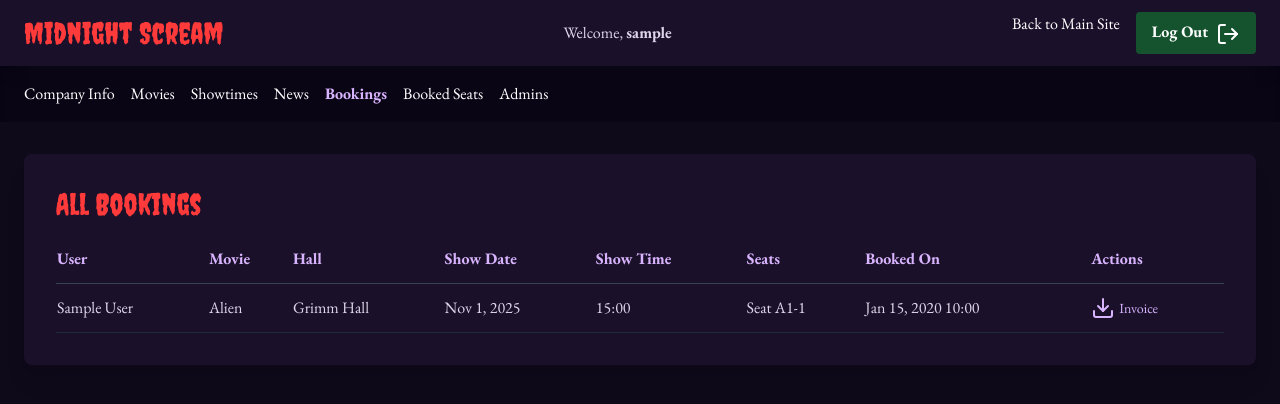
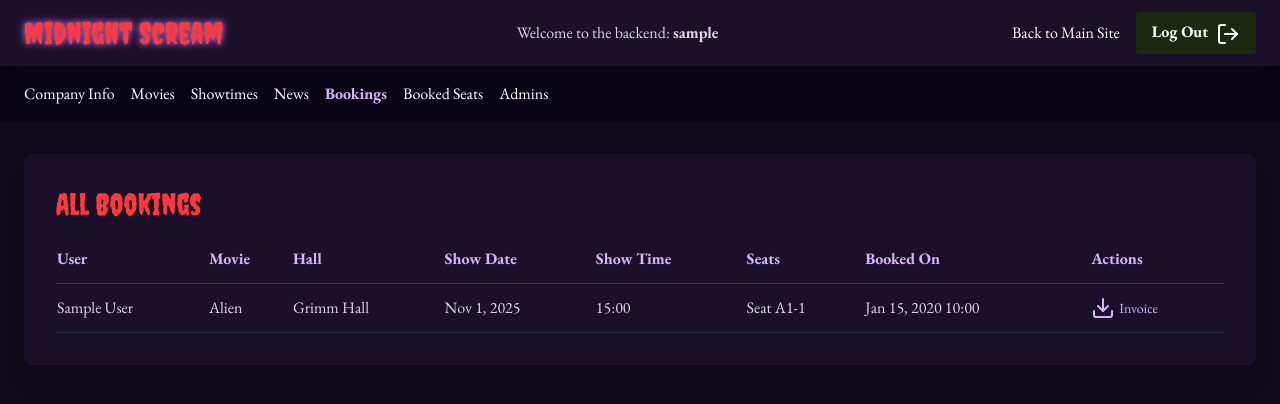
Before and after one commit to TheYori/DWP-Cinema, a PHP site: page /admin/bookings.php in a window 1280 px wide. Shown: the top 404 px of the page. Run offline with PHP 8.4, Linux system fonts and the light colour scheme; the visitor is signed in with stand-in values (Sample User, id 1); data comes from the database, SQL or seed files in the repository; tables that the repository leaves empty hold one stand-in row (values such as "Sample post"); some libraries are stand-ins or nearby versions.

Commit message:
Small design issues fixed
The header design was slightly different for the 2 newest admin pages

```diff
--- a/admin/admin.php
+++ b/admin/admin.php
@@ -3,7 +3,7 @@ spl_autoload_register(function ($class)
 {include"../classes/".$class.".php";});
 //check of the admin is logged in:
 $session = new AdminSessionHandler();
-$session->confirm_logged_in()
+$session->confirm_logged_in();
 ?>
 
 <!DOCTYPE html>
--- a/admin/bookings.php
+++ b/admin/bookings.php
@@ -1,8 +1,6 @@
 <?php
-spl_autoload_register(function ($class) {
-    include "../classes/" . $class . ".php";
-});
-
+spl_autoload_register(function ($class)
+{include"../classes/".$class.".php";});
 //check of the admin is logged in:
 $session = new AdminSessionHandler();
 $session->confirm_logged_in();
@@ -11,15 +9,17 @@ $session->confirm_logged_in();
 $bookingsDisplay = new BookingCRUD();
 $bookings = $bookingsDisplay->getAllBookings();
 ?>
+
 <!DOCTYPE html>
 <html lang="en">
 <head>
     <meta charset="UTF-8">
     <meta name="viewport" content="width=device-width, initial-scale=1.0">
-    <title>Midnight Scream Spectacle - Admin Bookings</title>
+    <title>Midnight Scream Spectacle - Admin Management</title>
     <link rel="icon" type="image/x-icon" href="/static/favicon.ico">
     <script src="https://cdn.tailwindcss.com"></script>
     <script src="https://cdn.jsdelivr.net/npm/feather-icons/dist/feather.min.js"></script>
+    <script src="https://unpkg.com/feather-icons"></script>
     <style>
         @import url('https://fonts.googleapis.com/css2?family=Creepster&family=EB+Garamond:wght@400;700&display=swap');
         body {
@@ -27,31 +27,54 @@ $bookings = $bookingsDisplay->getAllBookings();
             background-color: #0f0a1a;
             color: #e0d6eb;
         }
-        .horror-font { font-family: 'Creepster', cursive; }
-        .purple-dark { background-color: #1a1029; }
-        .blood-red { color: #ff3a3a; }
-        .admin-nav { background-color: #0a0515; }
+        .horror-font {
+            font-family: 'Creepster', cursive;
+        }
+        .purple-dark {
+            background-color: #1a1029;
+        }
+        .purple-light {
+            background-color: #2a1a4a;
+        }
+        .moss-green {
+            background-color: #1a2910;
+        }
+        .blood-red {
+            color: #ff3a3a;
+        }
+        .glow {
+            text-shadow: 0 0 5px #9b59b6, 0 0 10px #9b59b6;
+        }
+        .admin-nav {
+            background-color: #0a0515;
+        }
     </style>
 </head>
 <body class="min-h-screen">
-
 <!-- Navigation -->
 <nav class="purple-dark sticky top-0 z-50 shadow-lg">
-    <div class="container mx-auto px-6 py-3 flex items-center justify-between">
-        <a href="../index.php" class="horror-font text-3xl blood-red glow">Midnight Scream</a>
-        <h1>Welcome, <strong><?php echo $_SESSION['username']; ?></strong></h1>
-        <div class="flex space-x-4">
+    <div class="container mx-auto px-6 py-3">
+        <div class="flex items-center justify-between">
+            <div class="flex items-center space-x-8">
+                <a href="../index.php" class="flex items-center">
+                    <span class="horror-font text-3xl blood-red glow">Midnight Scream</span>
+                </a>
+            </div>
+            <h1>Welcome to the backend: <strong><?php echo $_SESSION['username']; ?></strong></h1>
+            <div class="flex items-center space-x-4">
                 <a href="../index.php" class="hidden md:block text-white hover:text-purple-300">Back to Main Site</a>
-            <a href="login.php?logout=1" class="bg-green-900 hover:bg-green-800 text-white font-bold py-2 px-4 rounded transition">
+                <a href="login.php?logout=1" class="moss-green hover:bg-green-900 text-white font-bold py-2 px-4 rounded transition duration-300" >
                     Log Out <i data-feather="log-out" class="inline ml-1"></i>
                 </a>
+            </div>
         </div>
     </div>
 </nav>
 
 <!-- Admin Navigation -->
 <div class="admin-nav py-4 shadow-inner">
-    <div class="container mx-auto px-6 flex flex-wrap gap-4">
+    <div class="container mx-auto px-6">
+        <div class="flex flex-wrap gap-4">
             <a href="company.php" class="text-white hover:text-purple-300">Company Info</a>
             <a href="movies.php" class="text-white hover:text-purple-300">Movies</a>
             <a href="showtimes.php" class="text-white hover:text-purple-300">Showtimes</a>
@@ -59,6 +82,7 @@ $bookings = $bookingsDisplay->getAllBookings();
             <a href="bookings.php" class="text-purple-300 font-bold">Bookings</a>
             <a href="seats.php" class="text-white hover:text-purple-300">Booked Seats</a>
             <a href="admin.php" class="text-white hover:text-purple-300">Admins</a>
+        </div>
     </div>
 </div>
 
```
Lines whose indentation alone changed are shown as unchanged.
